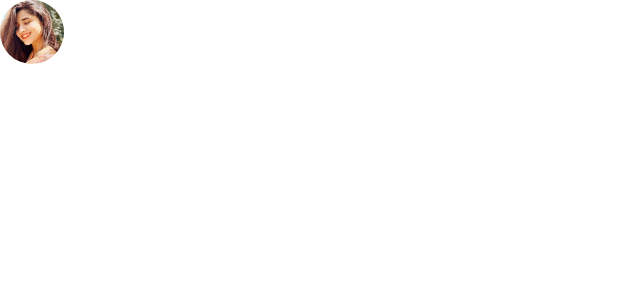
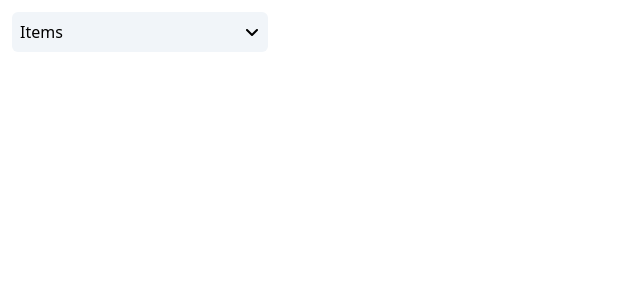
Before and after one commit to maryam-roshani/REACT, a React (Vite) app in the folder navbar with dropdown/: page / in a window 1280 px wide. Shown: the top 300 px of the page, without its empty margins (0-640 px from the left). Built offline with nearby package versions, Linux system fonts and the light colour scheme.

Commit message:
drop down

```diff
--- a/navbar with dropdown/src/components/Dropdown/Dropdown3.jsx
+++ b/navbar with dropdown/src/components/Dropdown/Dropdown3.jsx
@@ -2,6 +2,7 @@ import React from 'react'
 import data from './dropDownData.js'
 import girl from '../../assets/girl.jpg'
 import { useState } from 'react'
+import { FaAngleDown, FaAngleUp } from "react-icons/fa6";
 import './dropdown.css'
 const Dropdown = () => {
     const [menu, setMenu] = useState(false);
@@ -11,14 +12,19 @@ const Dropdown = () => {
       setMenu(!menu);
     };
   return (
-    <div>
-        <img src={girl} onClick={handleMenu}  alt="" className='w-16 h-16 rounded-full object-cover relative' />
+    <div className='p-3'>
+        <div className="w-64 p-2 flex justify-between rounded-md align-items-center bg-slate-100" onClick={handleMenu} >
+            <p>Items</p>
+            {
+                menu ? <FaAngleUp className='my-auto' /> : <FaAngleDown className='my-auto' />
+            }
+        </div>
         {menu ?
-        <ul className='absolute items-list border-2 rounded-md top-20 pt-3'>
+        <ul className='absolute items-list border-2 rounded-md top-14  w-64 pt-3'>
             {data.map(item => (
             <li
                 key={item.id}
-                className='p-1 hover:bg-slate-200 rounded-xl m-1 cursor-pointer duration-300 hover:text-black navItem text-sm text-slate-700'
+                className='p-1 hover:bg-slate-200 rounded-lg m-1 cursor-pointer duration-300 hover:text-black navItem text-sm text-slate-700'
             >
                 {item.text}
             </li>
--- a/navbar with dropdown/src/components/Dropdown/dropdown.css
+++ b/navbar with dropdown/src/components/Dropdown/dropdown.css
@@ -1,4 +1,4 @@
-.items-list::before {
+/* .items-list::before {
     content: '';
     position: absolute;
     left: 35px;
@@ -9,4 +9,4 @@
     background-color: white;
     border-color: rgb(215, 213, 213);
     border-width: 2px 0 0 2px;
-}
+} */
```
